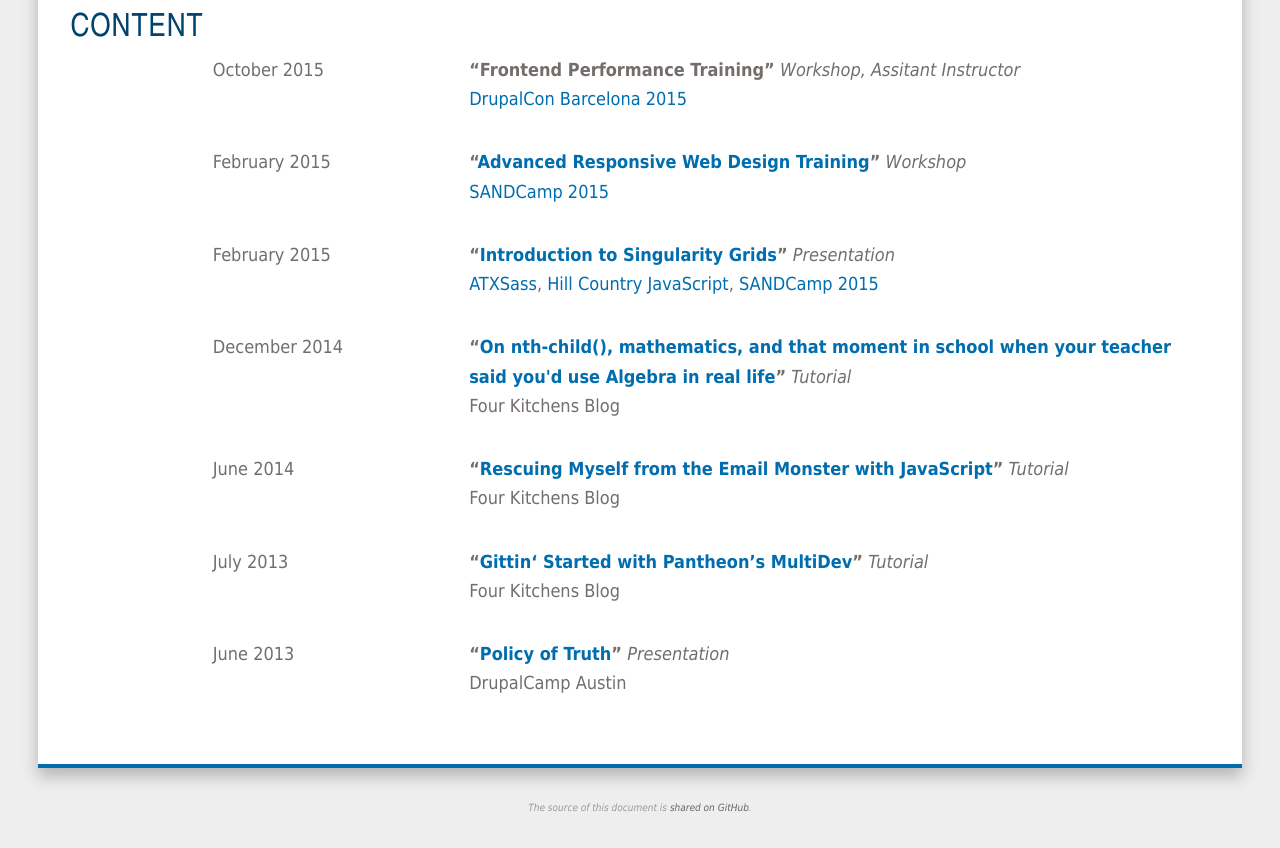
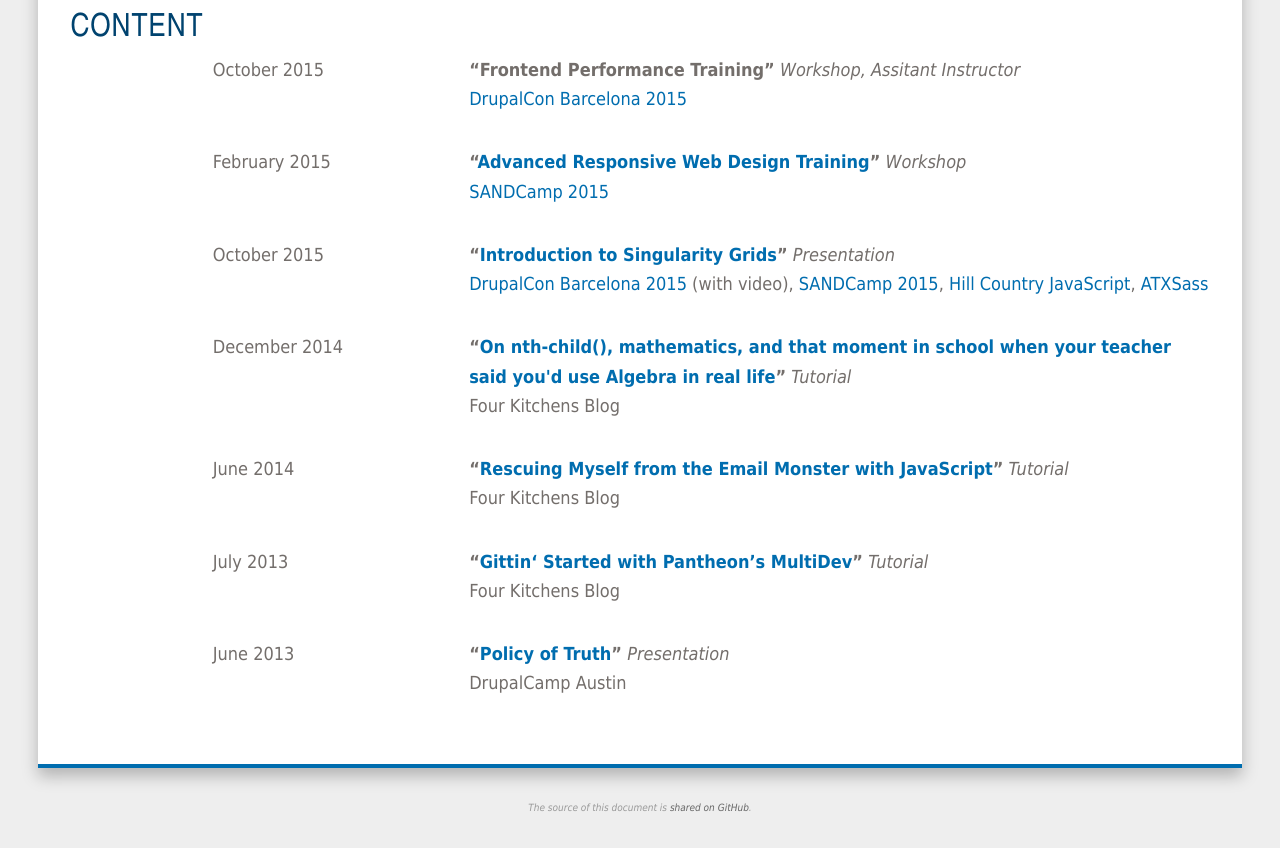
Before and after one commit to tsmith512/resume, a website: page source.html in a window 1280 px wide. Shown: the part 2645-3493 px from the top of the page. Drawn offline with Linux system fonts and the light colour scheme; a web font is replaced by a local one.

Commit message:
Update the Intro to Singularity; Barcelona has a video of it

```diff
--- a/source.html
+++ b/source.html
@@ -267,9 +267,13 @@
             <a href="http://sandcamp.org/">SANDCamp 2015</a></h3>
         </article>
         <article>
-          <div class="date"><span class="nowrap">February 2015</span></div>
+          <div class="date"><span class="nowrap">October 2015</span></div>
           <h3><strong>&ldquo;<a href="http://tsmith512.github.io/intro-to-singularity/">Introduction to Singularity Grids</a>&rdquo;</strong> <em>Presentation</em>
-            <a href="http://atxsass.com/">ATXSass</a>, <a href="http://www.meetup.com/San-Antonio-JavaScript-User-Group/">Hill Country JavaScript</a>, <a href="http://sandcamp.org/">SANDCamp 2015</a></h3>
+            <a href="https://events.drupal.org/barcelona2015/sessions/intro-singularity-grid-system">DrupalCon Barcelona 2015</a> (with video),
+            <a href="http://sandcamp.org/">SANDCamp 2015</a>,
+            <a href="http://www.meetup.com/San-Antonio-JavaScript-User-Group/">Hill Country JavaScript</a>,
+            <a href="http://atxsass.com/">ATXSass</a>
+          </h3>
         </article>
         <article>
           <div class="date"><span class="nowrap">December 2014</span></div>
```
